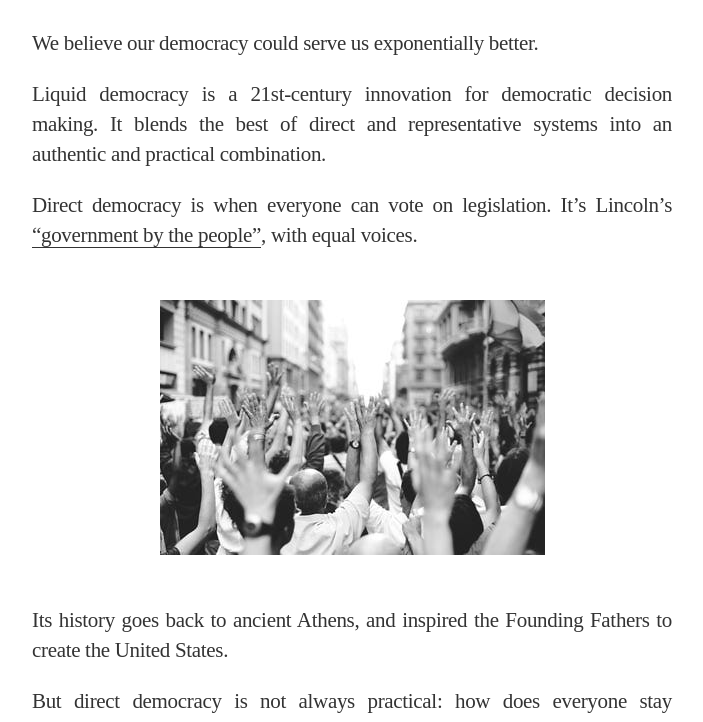
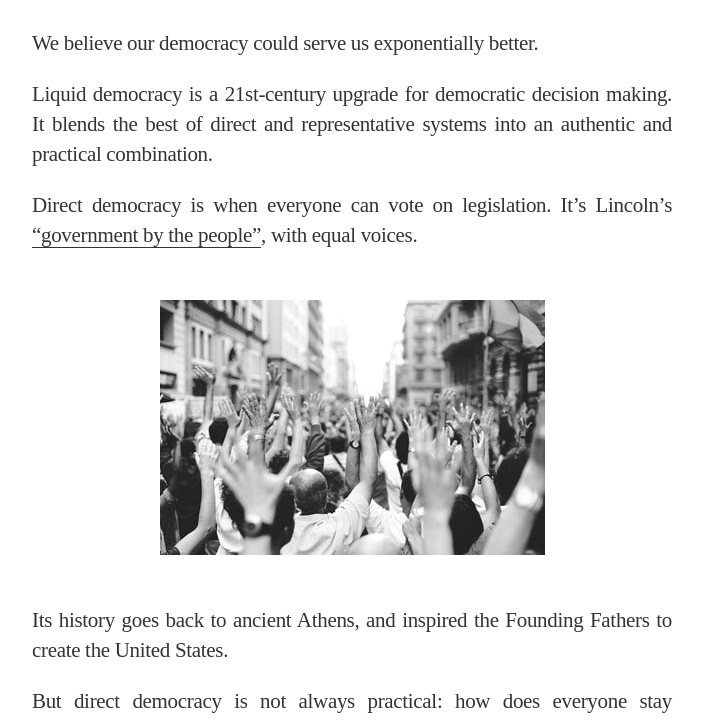
Before and after one commit to voteliquid/blog, a Jekyll site: the page built from _posts/2016-09-21-what-is-liquid-democracy.md, in a window 1280 px wide and 900 px high, scrolled down 370 px, cut to the strip 178-900 px from the top of the window. Shown: the whole strip, without its empty margins (288-991 px from the left). Built offline with Jekyll 4.4.1, drawn with Linux system fonts in a browser that asks for light colours; nearby versions of some CDN libraries; some web fonts are replaced; some of the changed text lies outside the part shown.

Commit message:
Minor word choice tweaks

```diff
--- a/_posts/2016-09-21-what-is-liquid-democracy.md
+++ b/_posts/2016-09-21-what-is-liquid-democracy.md
@@ -4,7 +4,7 @@ title: What is Liquid Democracy?
 author: davidernst
 pinned: true
 date: 2016-09-21 14:34:25
-excerpt: "Liquid democracy is a 21st-century innovation for democratic decision making. It blends the best of direct and representative systems into an authentic and practical combination."
+excerpt: "Liquid democracy is a 21st-century upgrade for democratic decision making. It blends the best of direct and representative systems into an authentic and practical combination."
 thanks: Edited by Jared Scheib. Thanks to Rohan Dixit, Alex Pack, Luke Davis, Andy Coenen, Teresa Yung, Eshan Kejriwal, Matt Conrad, Nick Sippl-Swezey, Naomi Njugi, and Ryan Atkinson.
 ---
 
@@ -14,7 +14,7 @@ thanks: Edited by Jared Scheib. Thanks to Rohan Dixit, Alex Pack, Luke Davis, An
 
 We believe our democracy could serve us exponentially better.
 
-Liquid democracy is a 21st-century innovation for democratic decision making. It blends the best of direct and representative systems into an authentic and practical combination.
+Liquid democracy is a 21st-century upgrade for democratic decision making. It blends the best of direct and representative systems into an authentic and practical combination.
 
 Direct democracy is when everyone can vote on legislation. It’s Lincoln's [“government by the people”](https://youtu.be/BvA0J_2ZpIQ?t=2m13s), with equal voices.
 
```
Also changed, not shown: other parts of _posts/2016-09-21-what-is-liquid-democracy.md (+1 -1 lines), _posts/2017-07-03-running-liquid-democracy-candidates.md (+1 -1 lines).
